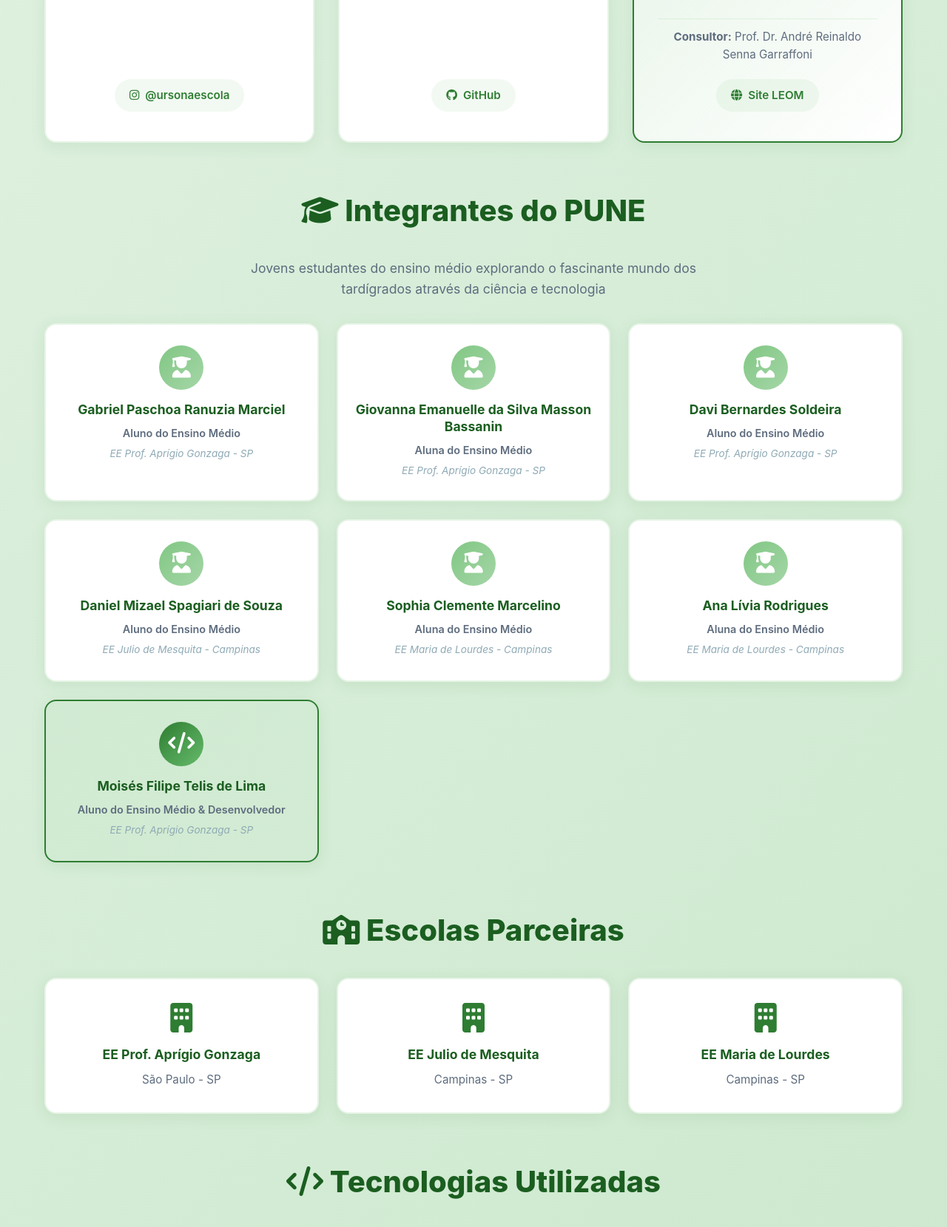
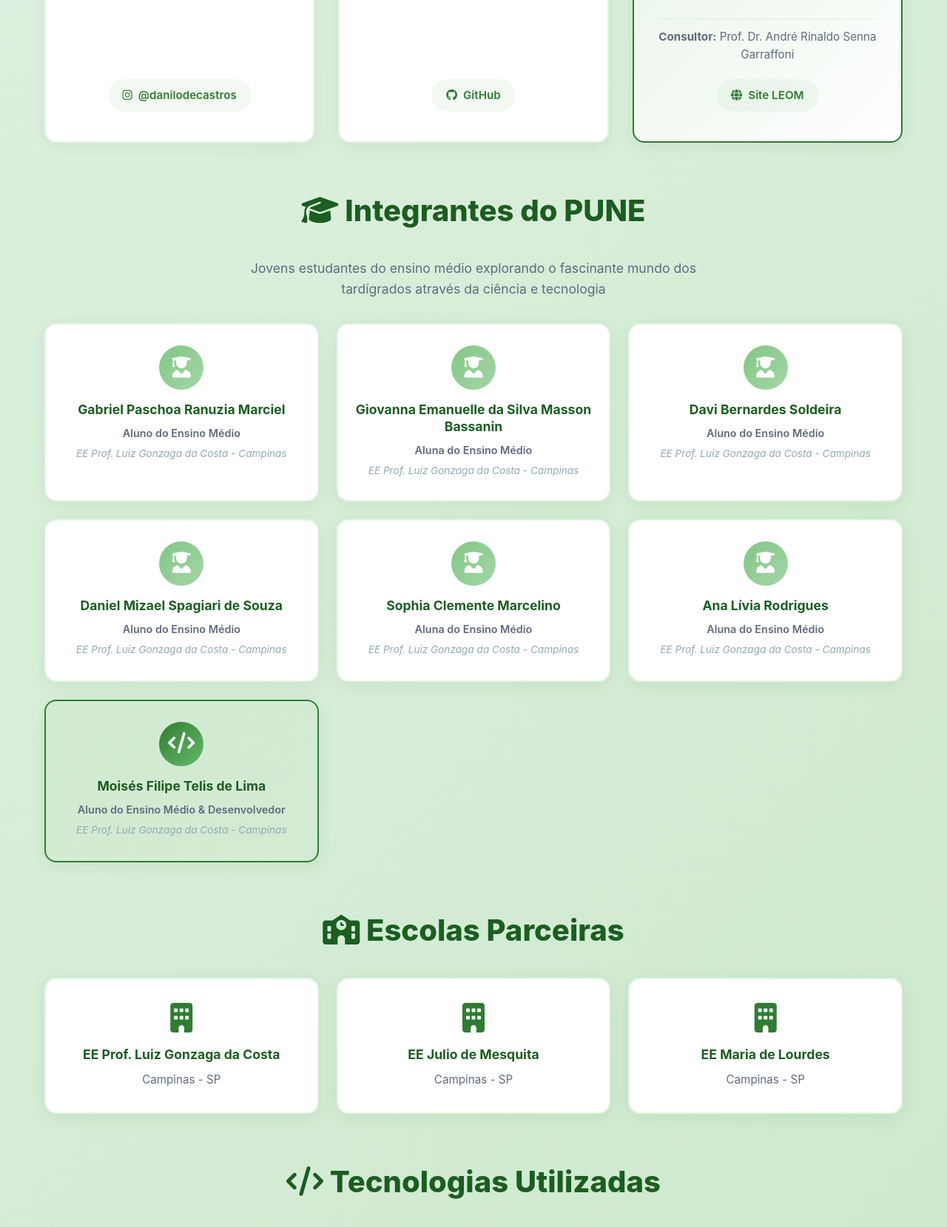
Before and after one commit to omoshaa/tardigrados-v2, a plain HTML site: page html/projeto-pune.html in a window 1280 px wide. Shown: the part 1990-3649 px from the top of the page at 74% size. Drawn offline with Linux system fonts and the light colour scheme.

Commit message:
Update team and school information in projeto-pune.html
Corrected Instagram handle and consultant name, updated website link, and standardized student and school names to 'EE Prof. Luiz Gonzaga da Costa - Campinas' throughout the file for consistency.

```diff
--- a/html/projeto-pune.html
+++ b/html/projeto-pune.html
@@ -167,12 +167,12 @@
               <p class="team-dept">Departamento de Biologia Animal</p>
               <div class="team-social">
                 <a
-                  href="https://instagram.com/ursonaescola"
+                  href="https://instagram.com/danilodecastros"
                   target="_blank"
                   rel="noopener"
-                  title="Instagram do Projeto"
+                  title="Instagram do Danilo"
                 >
-                  <i class="fab fa-instagram"></i> @ursonaescola
+                  <i class="fab fa-instagram"></i> @danilodecastros
                 </a>
               </div>
             </div>
@@ -204,12 +204,12 @@
               </p>
               <p class="team-dept">Universidade Estadual de Campinas</p>
               <p class="team-consultant">
-                <strong>Consultor:</strong> Prof. Dr. André Reinaldo Senna
+                <strong>Consultor:</strong> Prof. Dr. André Rinaldo Senna
                 Garraffoni
               </p>
               <div class="team-social">
                 <a
-                  href="https://leom.ib.unicamp.br"
+                  href="https://www.meiofauna.ib.unicamp.br/"
                   target="_blank"
                   rel="noopener"
                   title="Site do LEOM"
@@ -236,7 +236,7 @@
               </div>
               <p class="student-name">Gabriel Paschoa Ranuzia Marciel</p>
               <p class="student-role">Aluno do Ensino Médio</p>
-              <p class="student-school">EE Prof. Aprígio Gonzaga - SP</p>
+              <p class="student-school">EE Prof. Luiz Gonzaga da Costa - Campinas</p>
             </div>
 
             <div class="student-card">
@@ -247,7 +247,7 @@
                 Giovanna Emanuelle da Silva Masson Bassanin
               </p>
               <p class="student-role">Aluna do Ensino Médio</p>
-              <p class="student-school">EE Prof. Aprígio Gonzaga - SP</p>
+              <p class="student-school">EE Prof. Luiz Gonzaga da Costa - Campinas</p>
             </div>
 
             <div class="student-card">
@@ -256,7 +256,7 @@
               </div>
               <p class="student-name">Davi Bernardes Soldeira</p>
               <p class="student-role">Aluno do Ensino Médio</p>
-              <p class="student-school">EE Prof. Aprígio Gonzaga - SP</p>
+              <p class="student-school">EE Prof. Luiz Gonzaga da Costa - Campinas</p>
             </div>
 
             <div class="student-card">
@@ -265,7 +265,7 @@
               </div>
               <p class="student-name">Daniel Mizael Spagiari de Souza</p>
               <p class="student-role">Aluno do Ensino Médio</p>
-              <p class="student-school">EE Julio de Mesquita - Campinas</p>
+              <p class="student-school">EE Prof. Luiz Gonzaga da Costa - Campinas</p>
             </div>
 
             <div class="student-card">
@@ -274,7 +274,7 @@
               </div>
               <p class="student-name">Sophia Clemente Marcelino</p>
               <p class="student-role">Aluna do Ensino Médio</p>
-              <p class="student-school">EE Maria de Lourdes - Campinas</p>
+              <p class="student-school">EE Prof. Luiz Gonzaga da Costa - Campinas</p>
             </div>
 
             <div class="student-card">
@@ -283,14 +283,14 @@
               </div>
               <p class="student-name">Ana Lívia Rodrigues</p>
               <p class="student-role">Aluna do Ensino Médio</p>
-              <p class="student-school">EE Maria de Lourdes - Campinas</p>
+              <p class="student-school">EE Prof. Luiz Gonzaga da Costa - Campinas</p>
             </div>
 
             <div class="student-card highlighted-card">
               <div class="student-icon"><i class="fas fa-code"></i></div>
               <p class="student-name">Moisés Filipe Telis de Lima</p>
               <p class="student-role">Aluno do Ensino Médio & Desenvolvedor</p>
-              <p class="student-school">EE Prof. Aprígio Gonzaga - SP</p>
+              <p class="student-school">EE Prof. Luiz Gonzaga da Costa - Campinas</p>
             </div>
           </div>
 
@@ -301,8 +301,8 @@
           <div class="schools-grid">
             <div class="school-card">
               <i class="fas fa-building"></i>
-              <h4>EE Prof. Aprígio Gonzaga</h4>
-              <p>São Paulo - SP</p>
+              <h4>EE Prof. Luiz Gonzaga da Costa</h4>
+              <p>Campinas - SP</p>
             </div>
             <div class="school-card">
               <i class="fas fa-building"></i>
```
